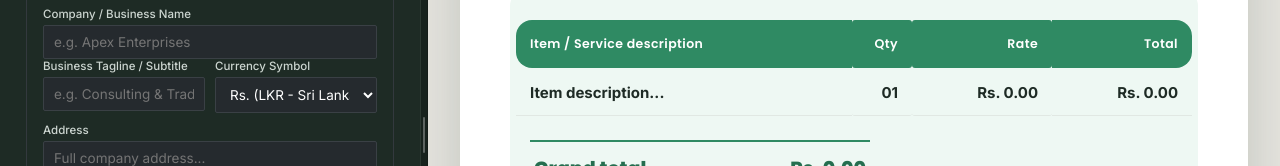
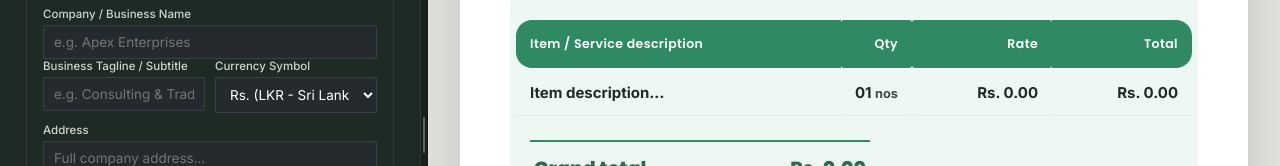
Before and after one commit to ArkamVentures/InvoicePro, a React (Vite) app: page / in a window 1280 px wide. Both pictures are taken after a click on the button "⚡ Continue as Guest (No Login Required)". Shown: the part 265-431 px from the top of the page. Built offline with nearby package versions, Linux system fonts and the light colour scheme; no server answers.

Commit message:
feat: add unit dropdown to line item cards in form and display unit in invoice preview

```diff
--- a/src/components/InvoiceForm.jsx
+++ b/src/components/InvoiceForm.jsx
@@ -155,7 +155,7 @@ export default function InvoiceForm({
                 onChange={(e) => onItemField(idx, "desc", e.target.value)}
                 placeholder="Product or service details..."
               />
-              <div className="row2" style={{ marginTop: 8 }}>
+              <div className="row3" style={{ marginTop: 8 }}>
                 <div>
                   <label>Qty</label>
                   <input
@@ -164,6 +164,15 @@ export default function InvoiceForm({
                     value={it.qty ?? 0}
                     onChange={(e) => onItemField(idx, "qty", parseFloat(e.target.value) || 0)}
                   />
+                </div>
+                <div>
+                  <label>Unit</label>
+                  <select
+                    value={it.unit || "nos"}
+                    onChange={(e) => onItemField(idx, "unit", e.target.value)}
+                  >
+                    {UNITS.map(u => <option key={u} value={u}>{u}</option>)}
+                  </select>
                 </div>
                 <div>
                   <label>Rate ({invoice.currency || "Rs. "})</label>
--- a/src/components/InvoicePreview.jsx
+++ b/src/components/InvoicePreview.jsx
@@ -169,9 +169,13 @@ export default function InvoicePreview({
                           className="num"
                           contentEditable
                           suppressContentEditableWarning
-                          onBlur={(e) => onItemField && onItemField(i, "qty", parseFloat(e.currentTarget.innerText) || 0)}
+                          onBlur={(e) => {
+                            // Extract just the number from the string e.g. "01 nos" -> 1
+                            const val = parseFloat(e.currentTarget.innerText) || 0;
+                            if (onItemField) onItemField(i, "qty", val);
+                          }}
                         >
-                          {String(it.qty ?? 0).padStart(2, "0")}
+                          {String(it.qty ?? 0).padStart(2, "0")} <span style={{ fontSize: '0.85em', color: 'var(--steel)' }}>{it.unit || "nos"}</span>
                         </td>
                         <td
                           className="num"
--- a/src/styles.css
+++ b/src/styles.css
@@ -117,6 +117,7 @@ input,select,textarea{
 textarea{resize:vertical;min-height:44px;font-family:'Inter';}
 input:focus,select:focus,textarea:focus{outline:2px solid var(--safety);outline-offset:0;border-color:var(--safety);}
 .row2{display:grid;grid-template-columns:1fr 1fr;gap:10px;}
+.row3{display:grid;grid-template-columns:1fr 1fr 1fr;gap:10px;}
 .row3{display:grid;grid-template-columns:1.4fr .8fr .8fr;gap:10px;}
 
 .items-list{display:flex;flex-direction:column;gap:12px;}
```
